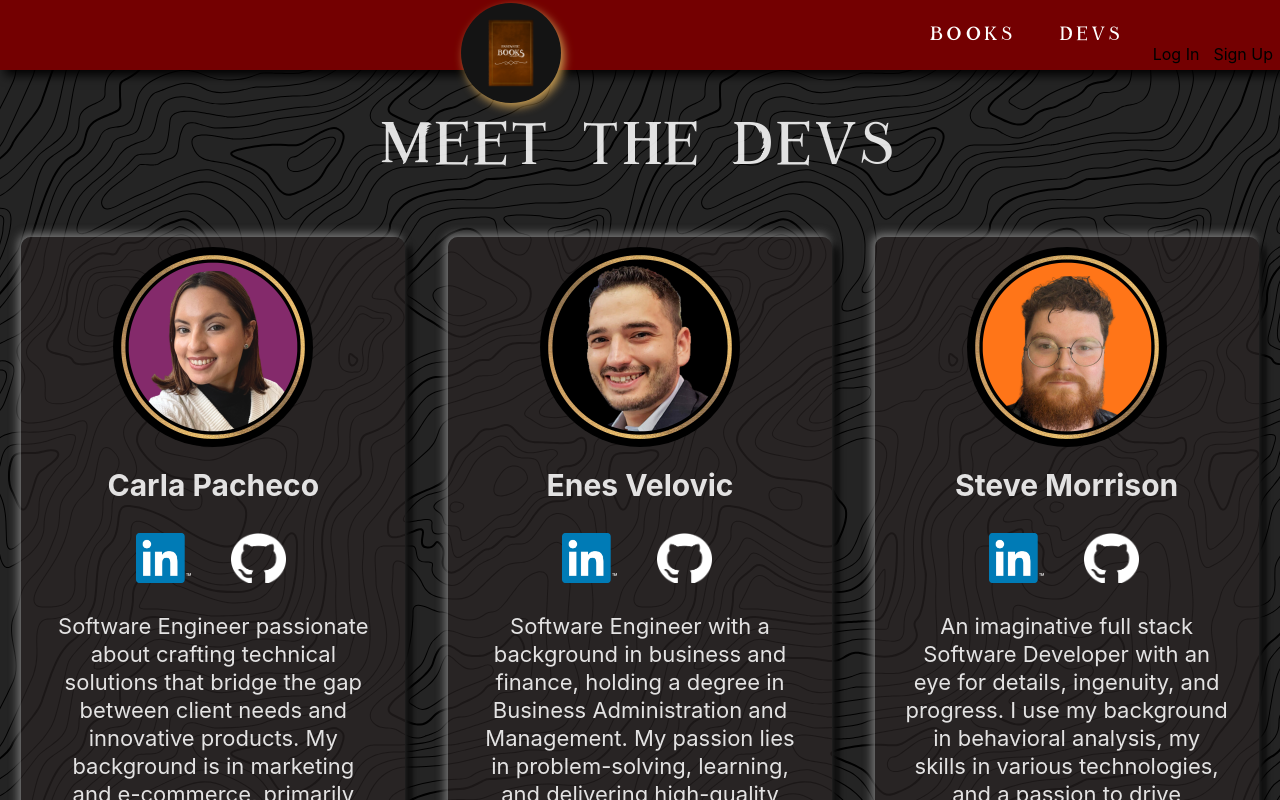
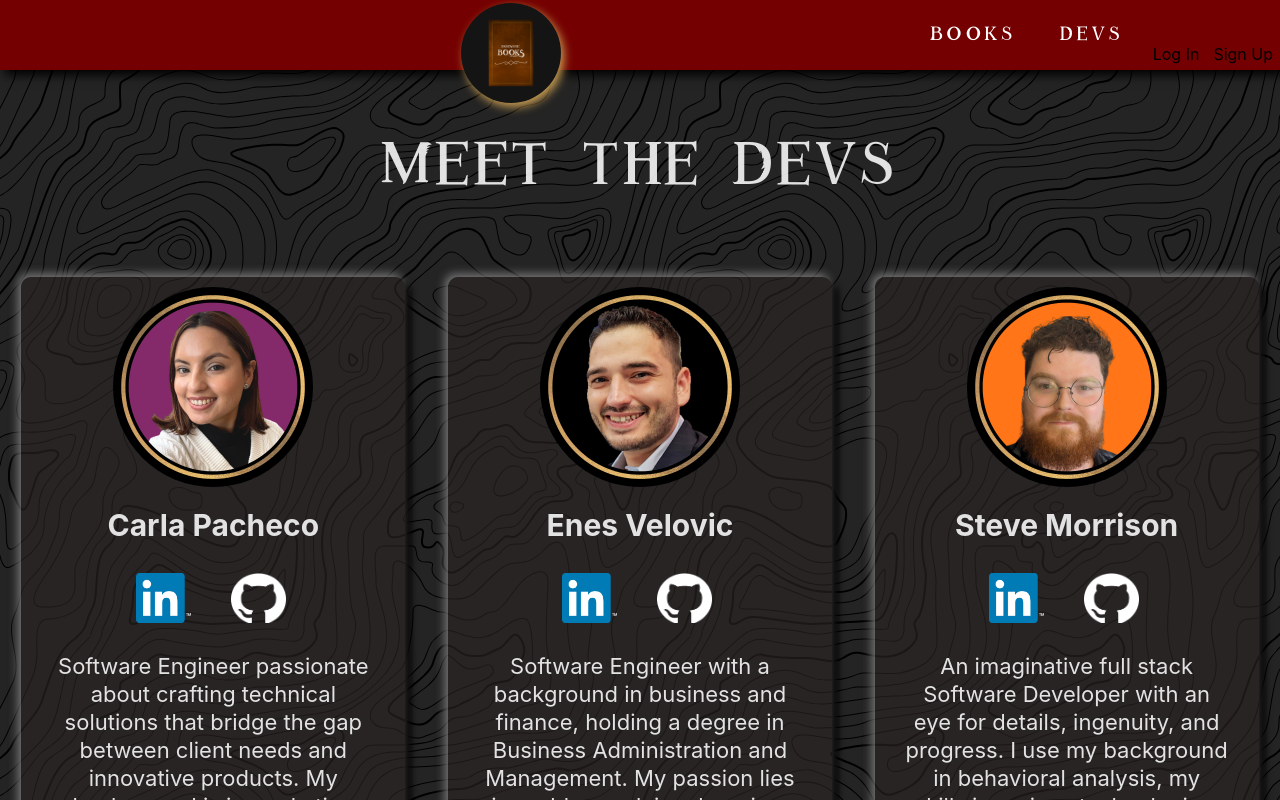
Before and after one commit to cmpacheco23/fantastic-books-front-end, a React (Vite) app: page /about in a window 1280 px wide. Shown: the top 800 px of the page. Built offline with nearby package versions, Linux system fonts and the light colour scheme; no server answers.

Commit message:
styling adjustments devs

```diff
--- a/src/pages/AboutUs/AboutUs.module.css
+++ b/src/pages/AboutUs/AboutUs.module.css
@@ -4,8 +4,8 @@
 }
 
 .title{
-  margin-bottom: 20px;
-  margin-top: 20px;
+  margin-bottom: 40px;
+  margin-top: 40px;
   font-size: 50px;
   font-family: 'Fantastic', sans-serif;
   word-spacing: 15px;
```
